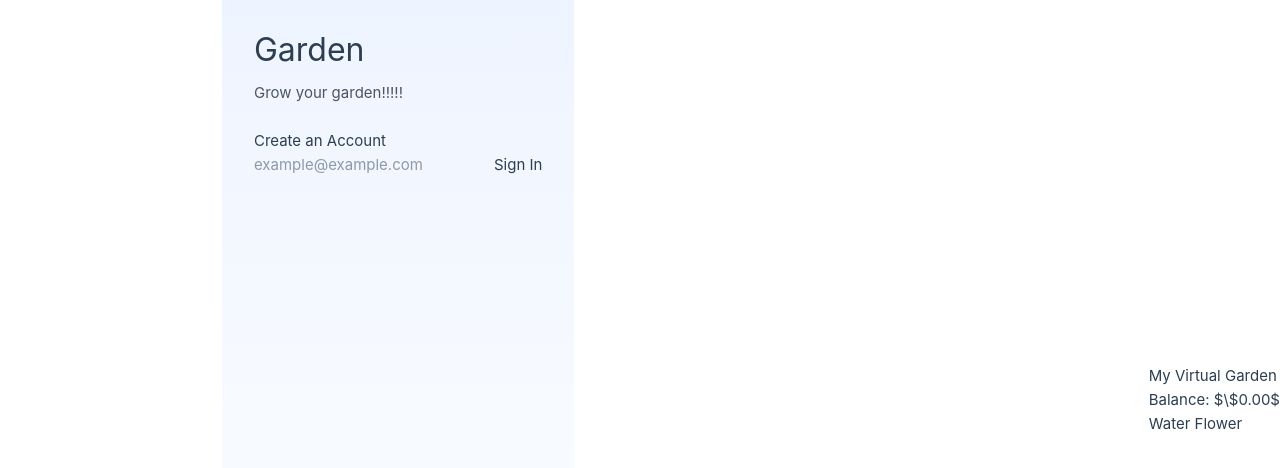
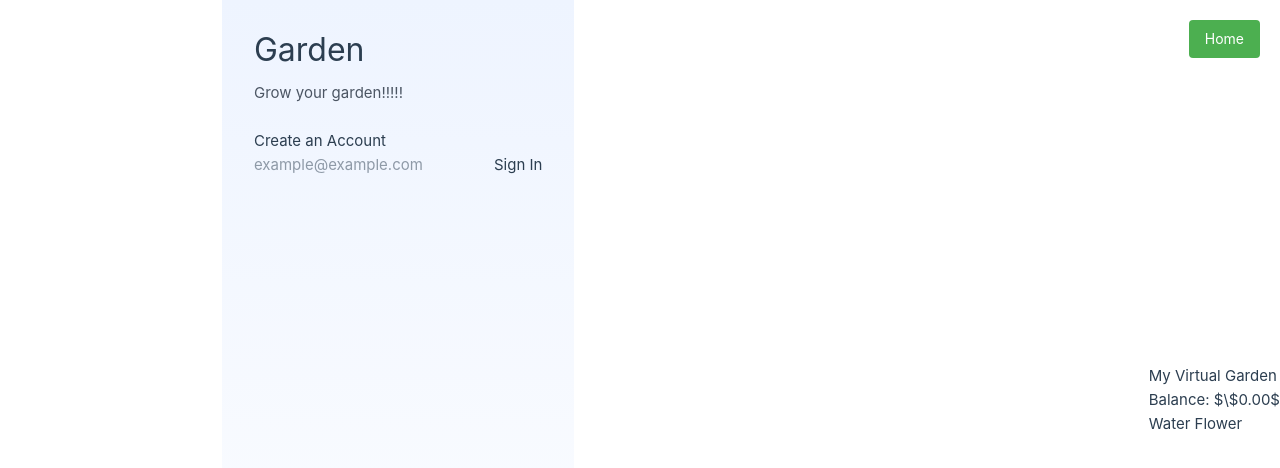
Before and after one commit to staten-island-tech/vue-supabase-project-we-the-garden-gnomes, a Vue app in the folder garden/: page / in a window 1280 px wide. Shown: the top 468 px of the page. Built offline with nearby package versions, Linux system fonts and the light colour scheme; no server answers.

Commit message:
Update SignInorUp.vue

```diff
--- a/garden/src/auth/SignInorUp.vue
+++ b/garden/src/auth/SignInorUp.vue
@@ -1,5 +1,6 @@
 <template>
   <div class="auth-container">
+    <button class="home-button" @click="goToHome">Home</button>
     <h2 class="color-black">Create an Account</h2>
     <form @submit.prevent="handleRegister">
       <input v-model="email" type="email" placeholder="example@example.com" required />
@@ -10,12 +11,19 @@
 
 <script setup>
 import { ref } from 'vue'
+import { useRouter } from 'vue-router'
 import { createClient } from '@supabase/supabase-js'
 const email = ref('')
+const router = useRouter()
 const supabaseClient = createClient(
   import.meta.env.VITE_SUPABASE_URL,
   import.meta.env.VITE_SUPABASE_ANON_KEY,
 )
+
+const goToHome = () => {
+  router.push('/home')
+}
+
 const handleRegister = async () => {
   try {
     loading.value = true
@@ -34,4 +42,22 @@ const handleRegister = async () => {
   }
 }
 </script>
-<style scoped></style>
+<style scoped>
+.home-button {
+  position: absolute;
+  top: 20px;
+  right: 20px;
+  padding: 8px 16px;
+  background-color: #4caf50;
+  color: white;
+  border: none;
+  border-radius: 4px;
+  cursor: pointer;
+  font-size: 14px;
+  transition: background-color 0.3s;
+}
+
+.home-button:hover {
+  background-color: #45a049;
+}
+</style>
```
